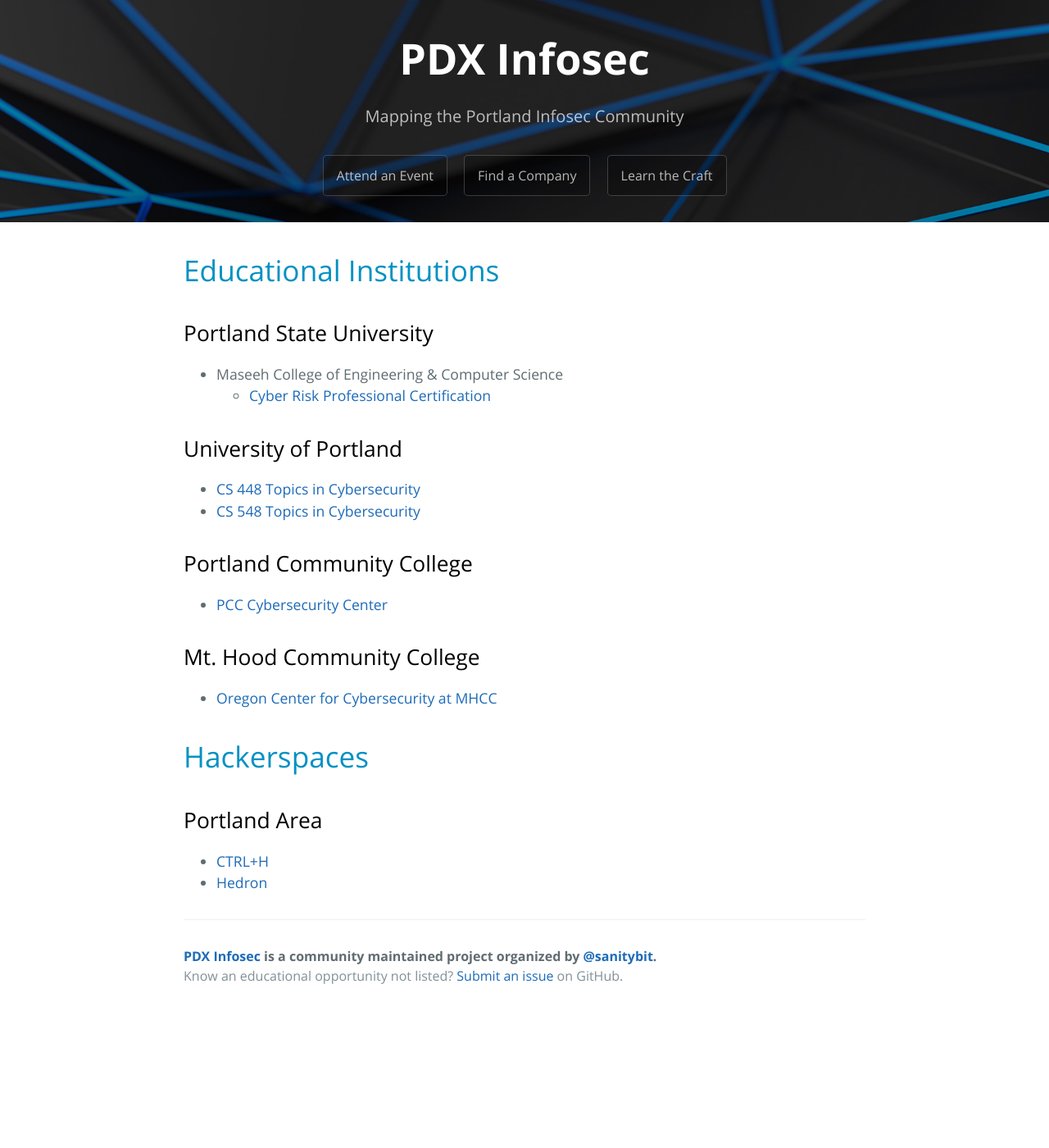
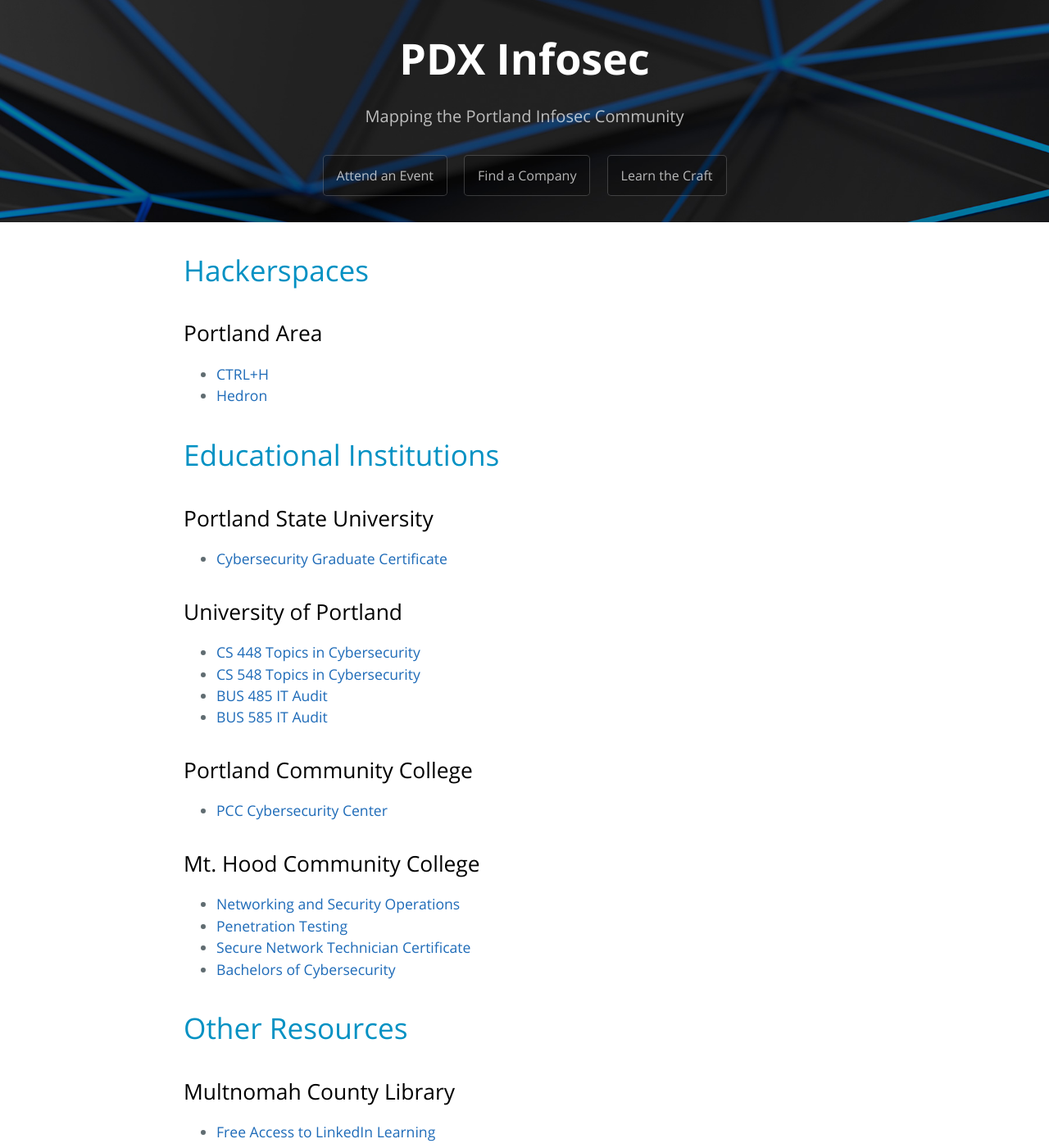
Before and after one commit to sanitybit/pdx-infosec, a Jekyll site: the page built from learn.md, in a window 1280 px wide and 1400 px high. Shown: the whole window at 82% size. Built offline with Jekyll 4.4.1, drawn with Linux system fonts in a browser that asks for light colours; our own code applies the rules of GitHub Pages for plain Markdown files; some of the changed text lies outside the part shown.

Commit message:
Update learn.md

```diff
--- a/learn.md
+++ b/learn.md
@@ -4,24 +4,40 @@ footer: an educational opportunity
 permalink: /learn/
 ---
 
+# Hackerspaces
+
+## Portland Area
+* [CTRL+H](https://pdxhackerspace.org/)
+* [Hedron](https://hhacker.space/)
+
 # Educational Institutions
 
 ## Portland State University
-* Maseeh College of Engineering & Computer Science
-  * [Cyber Risk Professional Certification](https://www.pdx.edu/computer-science/cybersecurity-graduate-certificate)
+* [Cybersecurity Graduate Certificate](https://www.pdx.edu/computer-science/cybersecurity-graduate-certificate)
 
 ## University of Portland
-* [CS 448 Topics in Cybersecurity](http://up.smartcatalogiq.com/2020-2021/bulletin/Courses/CS-Computer-Science/Graduate-Courses/CS-448)
-* [CS 548 Topics in Cybersecurity](http://up.smartcatalogiq.com/2020-2021/bulletin/Courses/CS-Computer-Science/Graduate-Courses/CS-548)
+* [CS 448 Topics in Cybersecurity](https://up.smartcatalogiq.com/2023-2024/bulletin/courses/cs-computer-science/400/cs-448/)
+* [CS 548 Topics in Cybersecurity](https://up.smartcatalogiq.com/2023-2024/bulletin/courses/cs-computer-science/graduate-courses/cs-548/)
+* [BUS 485 IT Audit](https://up.smartcatalogiq.com/2023-2024/bulletin/courses/bus-business-administration/400/bus-485/)
+* [BUS 585 IT Audit](https://up.smartcatalogiq.com/2023-2024/bulletin/courses/bus-business-administration/graduate-courses/bus-585/)
 
 ## Portland Community College
 * [PCC Cybersecurity Center](https://www.pcc.edu/programs/computer-info/cyber-security.html)
 
 ## Mt. Hood Community College
-* [Oregon Center for Cybersecurity at MHCC](https://www.mhcc.edu/OCCS/)
+* [Networking and Security Operations](https://www.mhcc.edu/education-options/degrees-certificates/cybersecurity/network-security-operations/index)
+* [Penetration Testing](https://www.mhcc.edu/education-options/degrees-certificates/cybersecurity/penetration-testing/index)
+* [Secure Network Technician Certificate](https://www.mhcc.edu/education-options/degrees-certifiFrecates/cybersecurity/secure-network-technician/index)
+* [Bachelors of Cybersecurity](https://www.mhcc.edu/education-options/degrees-certificates/cybersecurity/bachelors-cybersecurity/index)
 
-# Hackerspaces
+# Other Resources
 
-## Portland Area
-* [CTRL+H](https://pdxhackerspace.org/)
-* [Hedron](https://hhacker.space/)
+## Multnomah County Library
+* [Free Access to LinkedIn Learning](https://multcolib.org/resource/linkedin-learning-libraries)
+
+## Washington County Library
+* [Free Access to LinkedIn Learning](https://www.wccls.org/research/linkedinlearning)
+* [Free Access to Gale OneFile: Computer Science Journals](https://wccls.idm.oclc.org/login?qurl=https%3A//infotrac.gale.com/itweb/wccls_main%3Fdb%3DCDB)
+
+## Fort Vancouver Regional Library
+* [Free Access to LinkedIn Learning](https://www.linkedin.com/learning-login/go/fvrlibraries)
```
